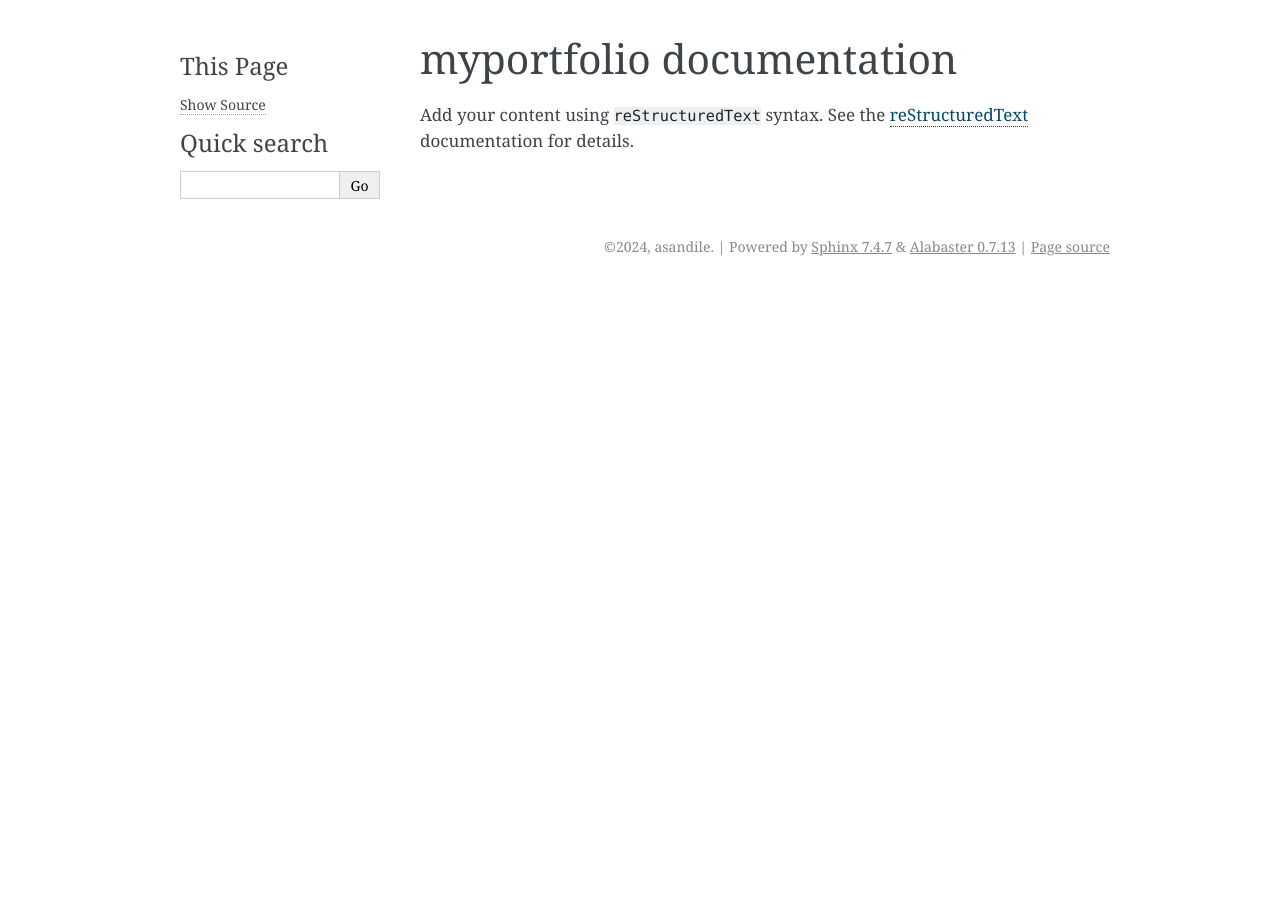
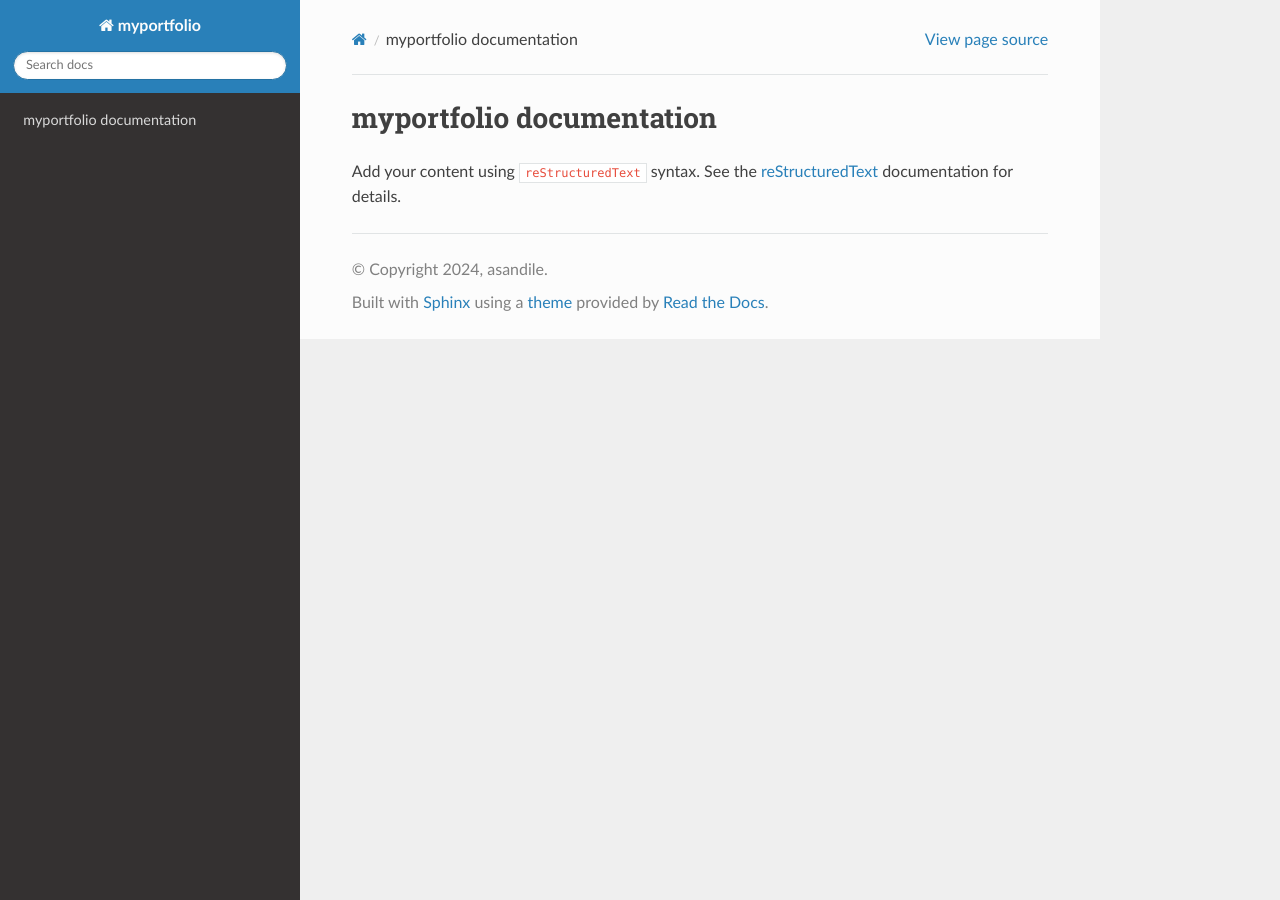
Before and after one commit to asandilenkala/django-capstone, a Sphinx documentation site: the page built from docs/index.rst, in a window 1280 px wide. Built offline with Sphinx 7.4.7 and the Read the Docs theme 3.1.0, drawn with Linux system fonts in a browser that asks for light colours.

Commit message:
Update conf.py
added extensions and changed html_theme

```diff
--- a/docs/conf.py
+++ b/docs/conf.py
@@ -10,7 +10,7 @@
 import sys
 import django
 sys.path.insert(0, os.path.abspath('..'))
-os.environ['DJANGO_SETTINGS_MODULE'] = 'myportfolio.settings'
+os.environ['DJANGO_SETTINGS_MODULE'] = 'portfolio.settings'
 django.setup()
 
 
@@ -22,7 +22,11 @@
 # -- General configuration ---------------------------------------------------
 # https://www.sphinx-doc.org/en/master/usage/configuration.html#general-configuration
 
-extensions = []
+extensions = [
+    'sphinx.ext.autodoc',
+    'sphinx.ext.viewcode',
+    'sphinx.ext.napoleon'
+]
 
 templates_path = ['_templates']
 exclude_patterns = []
@@ -32,5 +36,5 @@
 # -- Options for HTML output -------------------------------------------------
 # https://www.sphinx-doc.org/en/master/usage/configuration.html#options-for-html-output
 
-html_theme = 'alabaster'
+html_theme = 'sphinx_rtd_theme'
 html_static_path = ['_static']
```
